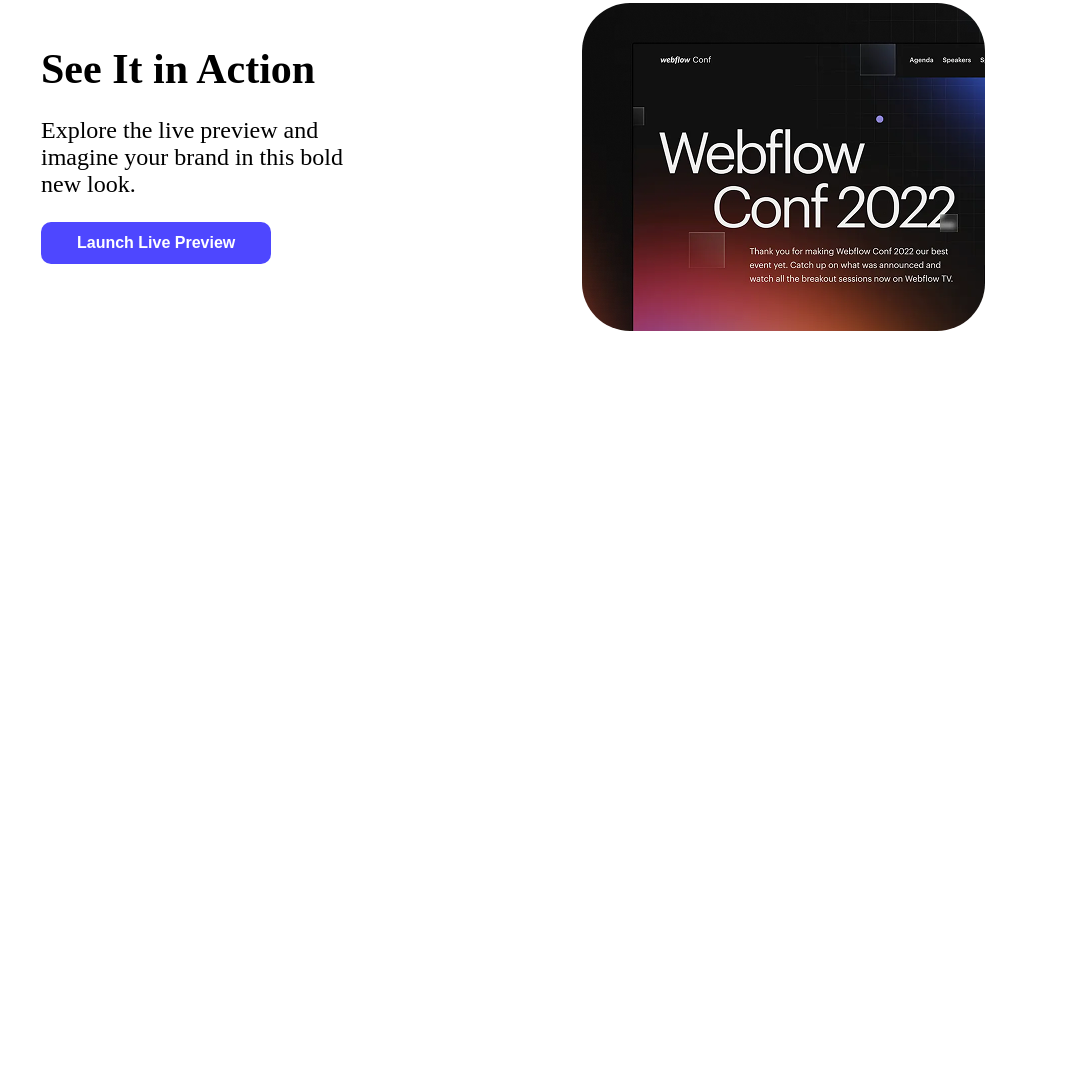
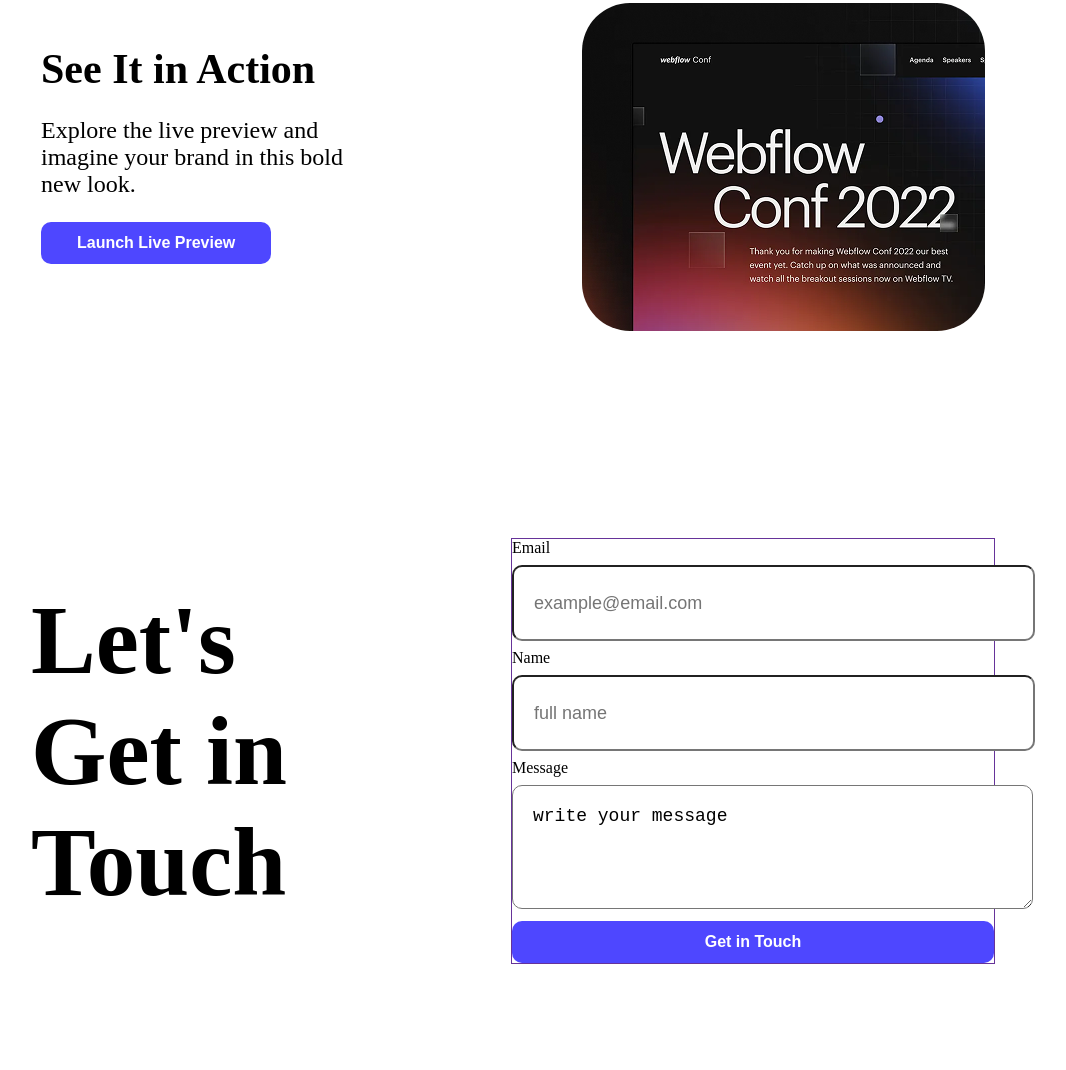
Before and after one commit to nnowrose1/web-flow, a plain HTML site: page index.html in a window 1280 px wide. Shown: the part 810-1880 px from the top of the page, without its empty margins (127-1193 px from the left). Before the commit the page ends 1245 px from the top, so only its background shows below. Drawn offline with Linux system fonts and the light colour scheme.

Commit message:
added the get-in-touch section

```diff
--- a/index.html
+++ b/index.html
@@ -21,6 +21,7 @@
     </header>
 
     <main>
+        <!--Action section  -->
         <div class="action">
             <div class="action-left">
                 <h3 class="action-left-title">See It in Action</h3>
@@ -29,6 +30,26 @@
             </div>
             <div class="action-right">
                 <img class="action-right-image" src="Images/wc-mini.png" alt="Webflow Conf 2022 image">
+            </div>
+
+        </div>
+        <div class="get-in-touch">
+            <div class="get-in-touch-left">
+                <h2 style="font-size: 97px; font-weight: bold;">Let's Get in Touch</h2>
+
+            </div>
+            <div class="get-in-touch-right">
+                <label for="Email">Email</label>
+                <br>
+                <input type="email" placeholder="example@email.com" id="">
+                <br>
+                <label for="Name">Name</label>
+                <br>
+                <input type="text" placeholder="full name" id="">
+                <label for="message">Message</label>
+                <br>
+                <textarea name="" id="" cols="30" rows="5">write your message</textarea>
+                <button style="width: 100%;" class="btn-primary">Get in Touch</button>
             </div>
 
         </div>
--- a/styles/web.css
+++ b/styles/web.css
@@ -9,6 +9,11 @@
     color: white;
     border-radius: 10px;
     border: none;
+}
+.main{
+    width: 1140px;
+    margin-left: 150px;
+    margin-right: 150px;
 }
 /* header style */
 header{
@@ -63,3 +68,40 @@
 .action-right-image{
     border-radius: 48px;
 }
+/* get-in-touch section styles */
+.get-in-touch{
+    max-width: 1140px;
+    height: 632px;
+    display: flex;
+     align-items: center;
+     gap: 115px;
+    margin: 92px 150px 14px;
+}
+.get-in-touch-right{
+    border: 1px solid rebeccapurple;
+    width: 50%;
+}
+.get-in-touch-right input[type="text"], .get-in-touch-right input[type="email"]{
+    font-size: 18px;
+    font-weight: 500;
+    width: 497px;
+    height: 70px;
+    margin: 8px 0;
+    border-radius: 10px;
+    /* border: none; */
+}
+[placeholder]{
+    font-weight: 400;
+    font-size: 20px;
+    padding-left: 20px;
+}
+textarea{
+     font-size: 18px;
+    font-weight: 500;
+    width: 497px;
+    margin: 8px 0;
+    border-radius: 10px;
+    padding-left: 20px;
+    padding-top: 20px;
+    /* border: none; */
+}
```
